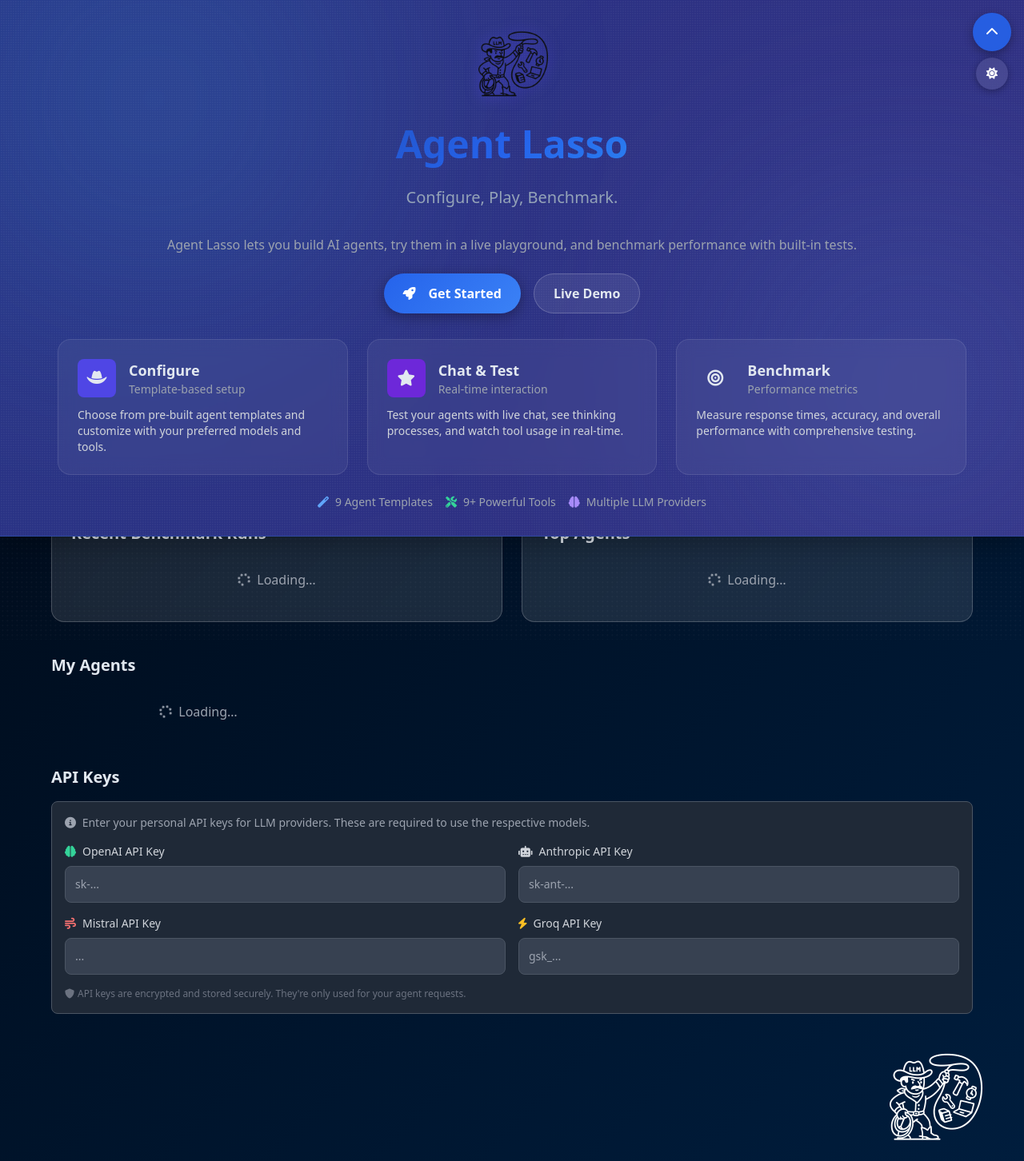
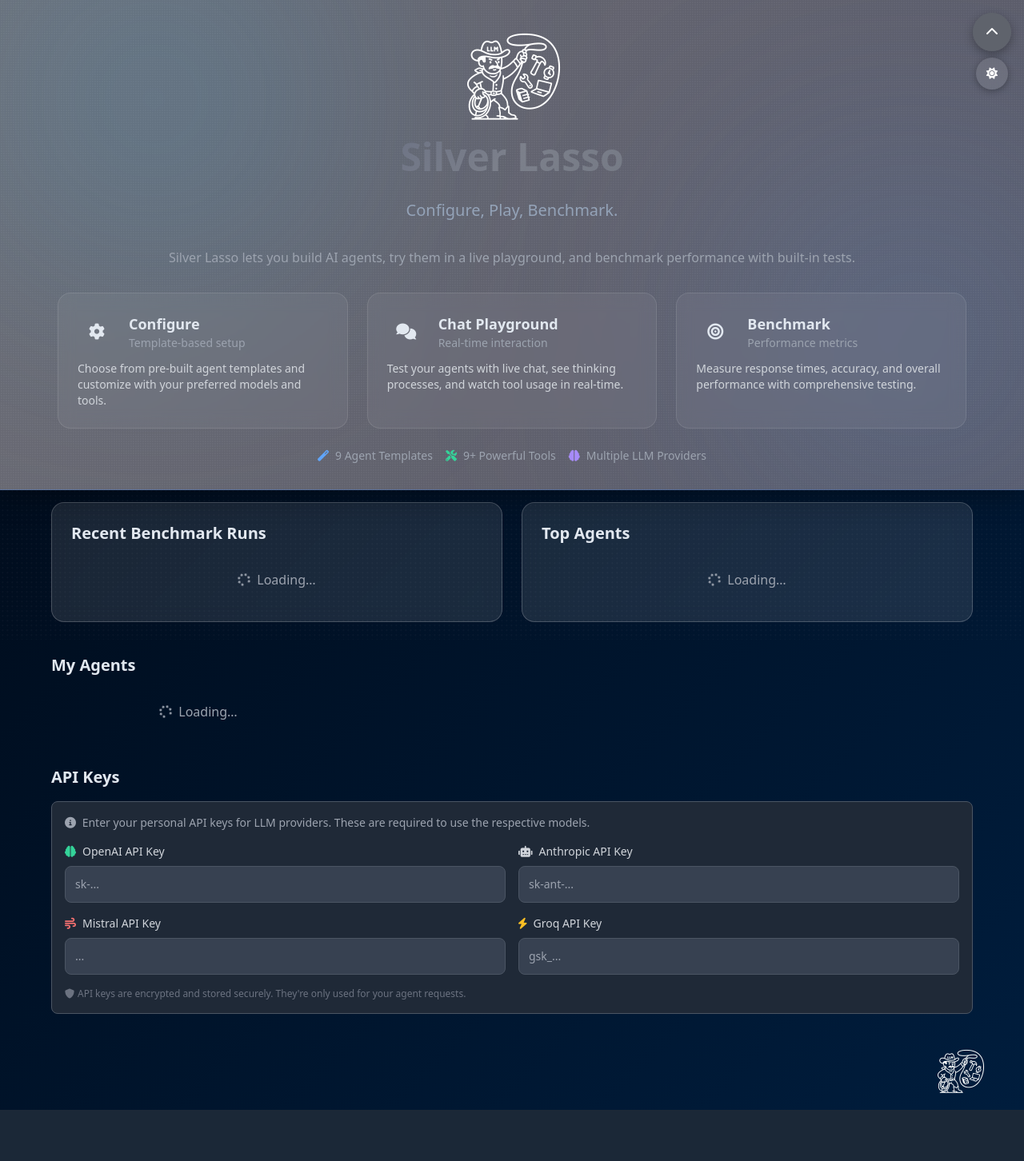
Before and after one commit to jcdavis131/agent-lasso, a FastAPI app: page / in a window 1280 px wide. Shown: the whole page at 80% size. After the commit the page ends 1388 px from the top, so only its background shows below. Run offline with FastAPI, Linux system fonts and the light colour scheme.

Commit message:
frontend edits

```diff
--- a/templates/index.html
+++ b/templates/index.html
@@ -3,7 +3,7 @@
 <head>
     <meta charset="UTF-8">
     <meta name="viewport" content="width=device-width, initial-scale=1.0">
-    <title>Agent Lasso | Configure, Play, Benchmark.</title>
+    <title>Silver Lasso | Configure, Play, Benchmark.</title>
     <link href="https://cdn.jsdelivr.net/npm/tailwindcss@2.2.19/dist/tailwind.min.css" rel="stylesheet">
     <link href="https://cdnjs.cloudflare.com/ajax/libs/font-awesome/6.0.0/css/all.min.css" rel="stylesheet">
     <link rel="icon" type="image/png" href="/static/logo-hero.png">
@@ -11,7 +11,7 @@
         /* Theme variables */
         :root {
             /* Starry desert night sky palette */
-            --header-gradient: linear-gradient(120deg, #0f172a 0%, #1e3a8a 40%, #312e81 90%);
+            --header-gradient: linear-gradient(120deg, #29292a 0%, #858586 40%, #585866 90%);
             --body-gradient: linear-gradient(135deg, #000814 0%, #001d3d 100%);
         }
         :root.light {
@@ -49,8 +49,8 @@
             display: block;
         }
         .nav-item.active {
-            background: rgba(59, 130, 246, 0.3);
-            border-color: #3b82f6;
+            background: rgba(123, 168, 240, 0.3);
+            border-color: #3b83f620;
         }
         .chat-message {
             max-width: 80%;
@@ -99,7 +99,7 @@
         }
         .expand-btn {
             cursor: pointer;
-            color: #3b82f6;
+            color: #545658d7;
             text-decoration: underline;
         }
         .expand-btn:hover {
@@ -209,7 +209,7 @@
             top: 1rem;
             right: 1rem;
             z-index: 1001;
-            background: rgba(37, 99, 235, 0.9); /* starlight blue */
+            background: rgba(96, 100, 108, 0.9); /* starlight blue */
             border: none;
             color: white;
             width: 48px;
@@ -224,7 +224,7 @@
             box-shadow: 0 4px 12px rgba(0, 0, 0, 0.3);
         }
         .header-drawer-toggle:hover {
-            background: rgba(37, 99, 235, 1);
+            background: rgba(67, 74, 90, 0.87);
             transform: scale(1.1);
         }
         .feature-card {
@@ -241,7 +241,7 @@
             box-shadow: 0 8px 25px rgba(0, 0, 0, 0.3);
         }
         .hero-title {
-            background: linear-gradient(135deg, #1e3a8a 0%, #2563eb 50%, #38bdf8 100%);
+            background: linear-gradient(135deg, #495576 0%, #7c808b 50%, #738f9b2d 100%);
             -webkit-background-clip: text;
             -webkit-text-fill-color: transparent;
             background-clip: text;
@@ -275,11 +275,11 @@
             }
         }
         @keyframes glow {
-            0%, 100% { filter: drop-shadow(0 0 6px rgba(79, 70, 229, 0.6)); }
-            50% { filter: drop-shadow(0 0 14px rgba(79, 70, 229, 1)); }
+            0%, 100% { filter: drop-shadow(0 0 6px rgba(99, 96, 159, 0.365)); }
+            50% { filter: drop-shadow(0 0 14px rgba(169, 166, 228, 0.774)); }
         }
         #logo-icon {
-            filter: drop-shadow(0 0 6px rgba(79, 70, 229, 0.6));
+            filter: drop-shadow(0 0 6px rgba(93, 92, 114, 0.6));
             animation: glow 3s ease-in-out infinite;
         }
         /* Gradient animation */
@@ -414,27 +414,21 @@
         <div class="header-drawer-content">
             <!-- Hero Section -->
             <div class="text-center mb-8">
-                <img src="/static/logo-hero.png" alt="Agent Lasso logo" id="logo-icon" class="mx-auto w-24 mb-4">
-                <h1 class="hero-title">Agent Lasso</h1>
+
+                <center>
+                    <img src="/static/logo-hero.png" alt="Silver Lasso" class="brand-logo logo-icon" style="width: 8rem; height: 8rem;"></center>
+                </center>
+                <h1 class="hero-title">Silver Lasso</h1>
                 <p class="hero-subtitle">Configure, Play, Benchmark.</p>
-                <p class="text-center text-gray-400 mt-2">Agent Lasso lets you build AI agents, try them in a live playground, and benchmark performance with built-in tests.</p>
-                <!-- CTA Buttons -->
-                <div class="flex justify-center mt-6 gap-4">
-                    <button onclick="showSection('configure')" class="cta-btn cta-primary">
-                        <i class="fas fa-rocket mr-2"></i>Get Started
-                    </button>
-                    <button onclick="showSection('vibe-check')" class="cta-btn cta-secondary">
-                        Live Demo
-                    </button>
-                </div>
+                <p class="text-center text-gray-400 mt-2">Silver Lasso lets you build AI agents, try them in a live playground, and benchmark performance with built-in tests.</p>
             </div>
 
             <!-- Features Grid -->
             <div class="grid grid-cols-1 md:grid-cols-3 gap-6 mb-6">
-                <div class="feature-card">
+                <div class="feature-card" onclick="showSection('configure')">
                     <div class="flex items-center mb-3">
-                        <div class="w-12 h-12 bg-indigo-600 rounded-lg flex items-center justify-center mr-4">
-                            <i class="fas fa-hat-cowboy text-xl"></i>
+                        <div class="w-12 h-12 bg-silver-600 rounded-lg flex items-center justify-center mr-4">
+                            <i class="fas fa-cog text-xl"></i>
                         </div>
                         <div>
                             <h3 class="font-bold text-lg">Configure</h3>
@@ -444,22 +438,22 @@
                     <p class="text-gray-300 text-sm">Choose from pre-built agent templates and customize with your preferred models and tools.</p>
                 </div>
 
-                <div class="feature-card">
+                <div class="feature-card" onclick="showSection('vibe-check')">
                     <div class="flex items-center mb-3">
-                        <div class="w-12 h-12 bg-purple-700 rounded-lg flex items-center justify-center mr-4">
-                            <i class="fas fa-star text-xl"></i>
+                        <div class="w-12 h-12 bg-silver-700 rounded-lg flex items-center justify-center mr-4">
+                            <i class="fas fa-comments text-xl"></i>
                         </div>
                         <div>
-                            <h3 class="font-bold text-lg">Chat & Test</h3>
+                            <h3 class="font-bold text-lg">Chat Playground</h3>
                             <p class="text-sm text-gray-400">Real-time interaction</p>
                         </div>
                     </div>
                     <p class="text-gray-300 text-sm">Test your agents with live chat, see thinking processes, and watch tool usage in real-time.</p>
                 </div>
 
-                <div class="feature-card">
+                <div class="feature-card" onclick="showSection('benchmark')">
                     <div class="flex items-center mb-3">
-                        <div class="w-12 h-12 bg-teal-600 rounded-lg flex items-center justify-center mr-4">
+                        <div class="w-12 h-12 bg-silver-600 rounded-lg flex items-center justify-center mr-4">
                             <i class="fas fa-bullseye text-xl"></i>
                         </div>
                         <div>
@@ -508,13 +502,13 @@
         <nav class="flex justify-center mb-8">
             <div class="glass-card p-1 flex space-x-1 nav-bar">
                 <button class="nav-item px-6 py-3 rounded-lg transition-all active" onclick="showSection('dashboard')" id="nav-dashboard">
-                    <i class="fas fa-newspaper mr-2"></i>Dashboard
+                    <i class="fas fa-tachometer-alt mr-2"></i> Dashboard
                 </button>
                 <button class="nav-item px-6 py-3 rounded-lg transition-all flex items-center" onclick="showSection('configure')" id="nav-configure">
-                    <i class="fas fa-cog mr-2"></i>Configure
+                    <i class="fas fa-cog mr-2"></i> Configure
                 </button>
                 <button class="nav-item px-6 py-3 rounded-lg transition-all" onclick="showSection('vibe-check')">
-                    <i class="fas fa-star mr-2"></i>Vibe Check
+                    <i class="fas fa-comments mr-2"></i> Chat Playground
                 </button>
                 <button class="nav-item px-6 py-3 rounded-lg transition-all" onclick="showSection('benchmark')">
                     <i class="fas fa-bullseye mr-2"></i>Benchmark
@@ -2056,7 +2050,7 @@
 
     <!-- Site Footer -->
     <footer class="site-footer flex justify-end items-center py-4 px-12">
-        <img src="/static/logo-hero.png" alt="Agent Lasso" class="brand-logo logo-icon" style="width: 8rem; height: 8rem;">
+        <img src="/static/logo-hero.png" alt="Silver Lasso" class="brand-logo logo-icon" style="width: 4rem; height: 4rem;">
     </footer>
 </body>
 </html>
```
